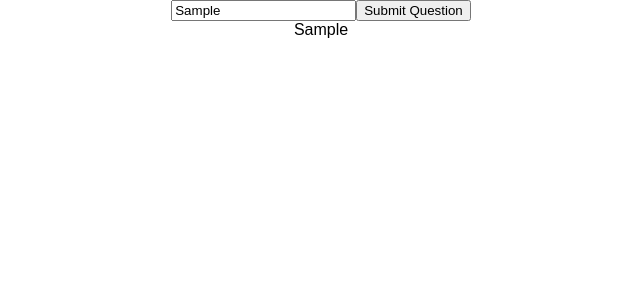
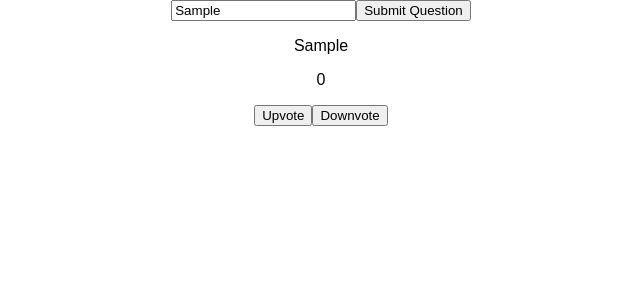
Before and after one commit to hilvitzs/amirite, a React (Create React App) app: page / in a window 1280 px wide. Both pictures are taken after typing "Sample" into the empty fields and a click on the button "Submit Question". Shown: the top 300 px of the page, without its empty margins (319-959 px from the left). Built offline with nearby package versions, Linux system fonts and the light colour scheme; no server answers.

Commit message:
added increase score functionality

```diff
--- a/src/actions/actions.js
+++ b/src/actions/actions.js
@@ -25,3 +25,10 @@ export const getNews = () => {
     })
   }
 }
+
+export const increaseScore = (id) => {
+  return {
+    type: 'INCREASE_SCORE',
+    id
+  }
+}
--- a/src/components/PersonalQuestion.js
+++ b/src/components/PersonalQuestion.js
@@ -8,7 +8,7 @@ class PersonalQuestion extends Component {
   }
 
   render() {
-    const { handleSubmit, questions } = this.props;
+    const { handleSubmit, questions, handleScoreChange } = this.props;
 
     return(
       <section>
@@ -17,10 +17,14 @@ class PersonalQuestion extends Component {
                onChange={e => this.setState({ question: e.target.value})} />
         <button onClick={e => handleSubmit(this.state.question, Date.now())}>Submit Question</button>
         <div>
-          {questions.map((question, id) => {
-            console.log(question);
+          {questions.map((question) => {
             return (
-              <section key={id}>{question.question}</section>
+              <section key={question.id}>
+                <p>{question.question}</p>
+                <p>{question.score}</p>
+                <button onClick={e => handleScoreChange(question.id)}>Upvote</button>
+                <button>Downvote</button>
+              </section>
             )
           })}
         </div>
--- a/src/components/PersonalQuestionContainer.js
+++ b/src/components/PersonalQuestionContainer.js
@@ -1,15 +1,20 @@
 import { connect } from 'react-redux';
 import { addQuestion } from '../actions/actions';
+import { increaseScore } from '../actions/actions';
 import PersonalQuestion from './PersonalQuestion';
 
 const mapStateToProps = (state) => {
-  return { questions: state.submitQuestion}
+  return { questions: state.questionReducer}
 }
 
 const mapDispatchToProps = (dispatch) => {
   return {
     handleSubmit: (question, id) => {
       dispatch(addQuestion(question, id))
+    },
+
+    handleScoreChange: (id) => {
+      dispatch(increaseScore(id))
     }
   }
 }
--- /dev/null
+++ b/src/reducers/questionReducer.js
@@ -0,0 +1,19 @@
+const questionReducer = (state=[], action) => {
+  switch(action.type) {
+    case 'ADD_QUESTION':
+      let newQuestion = {id: action.id, question: action.question, score: 0}
+      return [...state, newQuestion]
+    case 'INCREASE_SCORE':
+      return state.map(question => {
+        if (question.id !== action.id) {
+          return question;
+        }
+        console.log(question.score++);
+        return Object.assign({}, question, {score: question.score++})
+      })
+    default:
+      return state
+  }
+}
+
+export default questionReducer;
--- a/src/reducers/rootReducer.js
+++ b/src/reducers/rootReducer.js
@@ -1,9 +1,9 @@
 import { combineReducers } from 'redux';
-import submitQuestion from './submitQuestionReducer';
+import questionReducer from './questionReducer';
 import newsReducer from './newsReducer';
 
 const rootReducer = combineReducers({
-  submitQuestion,
+  questionReducer,
   newsReducer
 })
 
--- a/src/reducers/submitQuestionReducer.js
+++ /dev/null
@@ -1,11 +0,0 @@
-const submitQuestion = (state=[], action) => {
-  switch(action.type) {
-    case 'ADD_QUESTION':
-      let newQuestion = {id: action.id, question: action.question}
-      return [...state, newQuestion]
-    default:
-      return state
-  }
-}
-
-export default submitQuestion;
```
